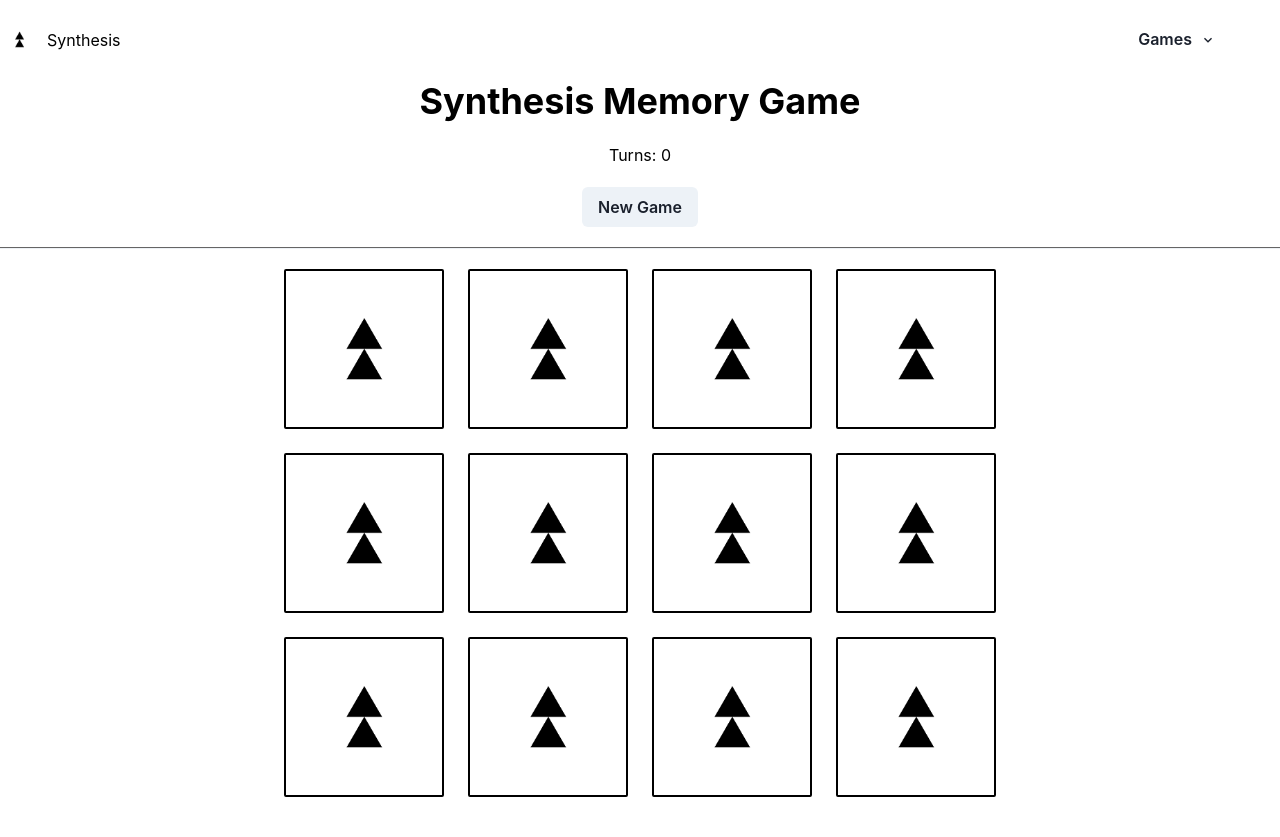
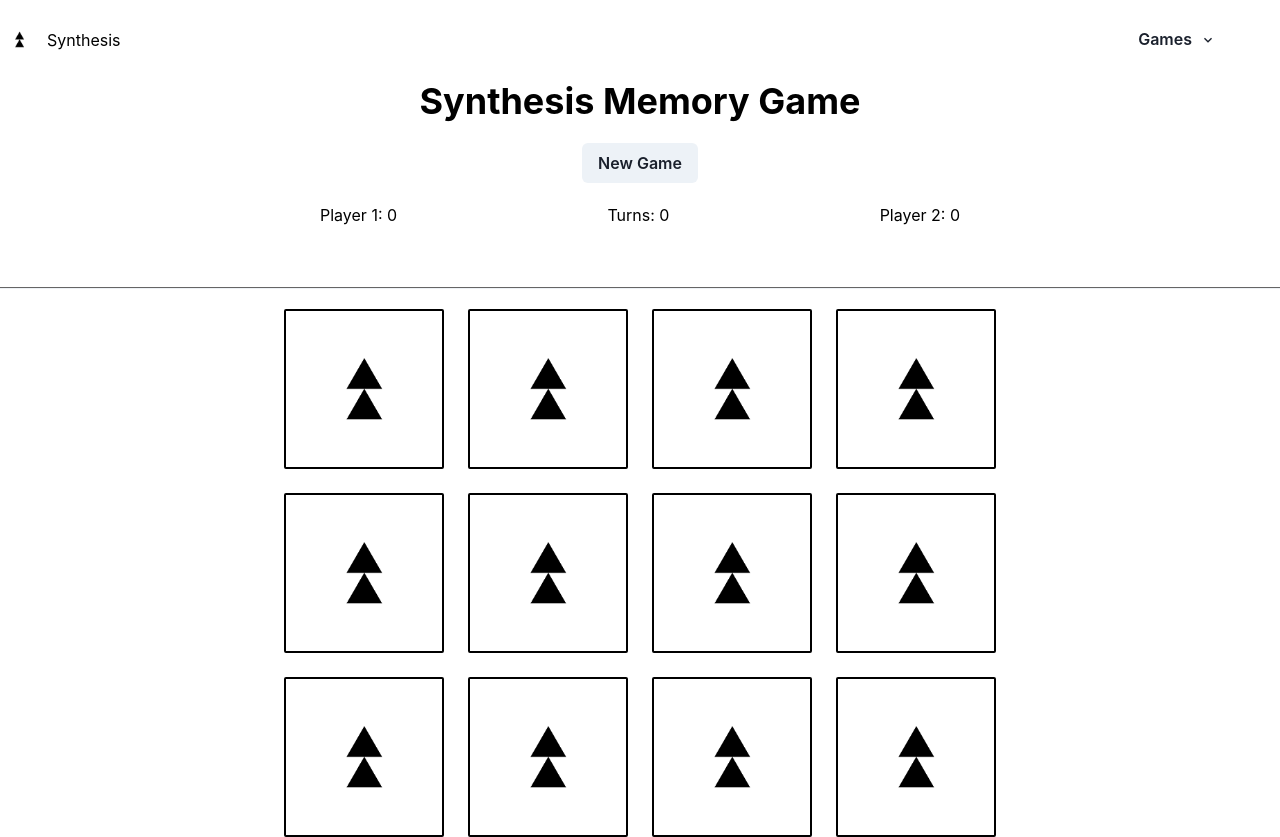
Before and after one commit to ImMiguelP/synthesis, a Next.js app: page /synthesis-memory in a window 1280 px wide. Before the commit the page ends 800 px from the top, so only its background shows below. Built offline with nearby package versions, Linux system fonts and the light colour scheme; some icons are missing.

Commit message:
style: add p[layer scorecard

```diff
--- a/src/pages/synthesis-memory.tsx
+++ b/src/pages/synthesis-memory.tsx
@@ -4,6 +4,7 @@ import {
   Divider,
   Grid,
   Heading,
+  HStack,
   Stack,
   Text,
   useColorModeValue,
@@ -85,8 +86,12 @@ const synthesisMemory = () => {
   return (
     <Stack w="100%" align="center" justify="center" spacing={5}>
       <Heading>Synthesis Memory Game</Heading>
-      <Text> Turns: {turns} </Text>
       <Button onClick={newGame}>New Game</Button>
+      <HStack w="50%" justify="space-between" mb={10}>
+        <Text>Player 1: {playerOneScore}</Text>
+        <Text> Turns: {turns} </Text>
+        <Text>Player 2: {playerTwoScore}</Text>
+      </HStack>
       <Divider bgColor={bgColor} h="1px" />
       <Grid templateColumns="repeat(4, 1fr)" gap={6}>
         {cards.map((card) => (
```
